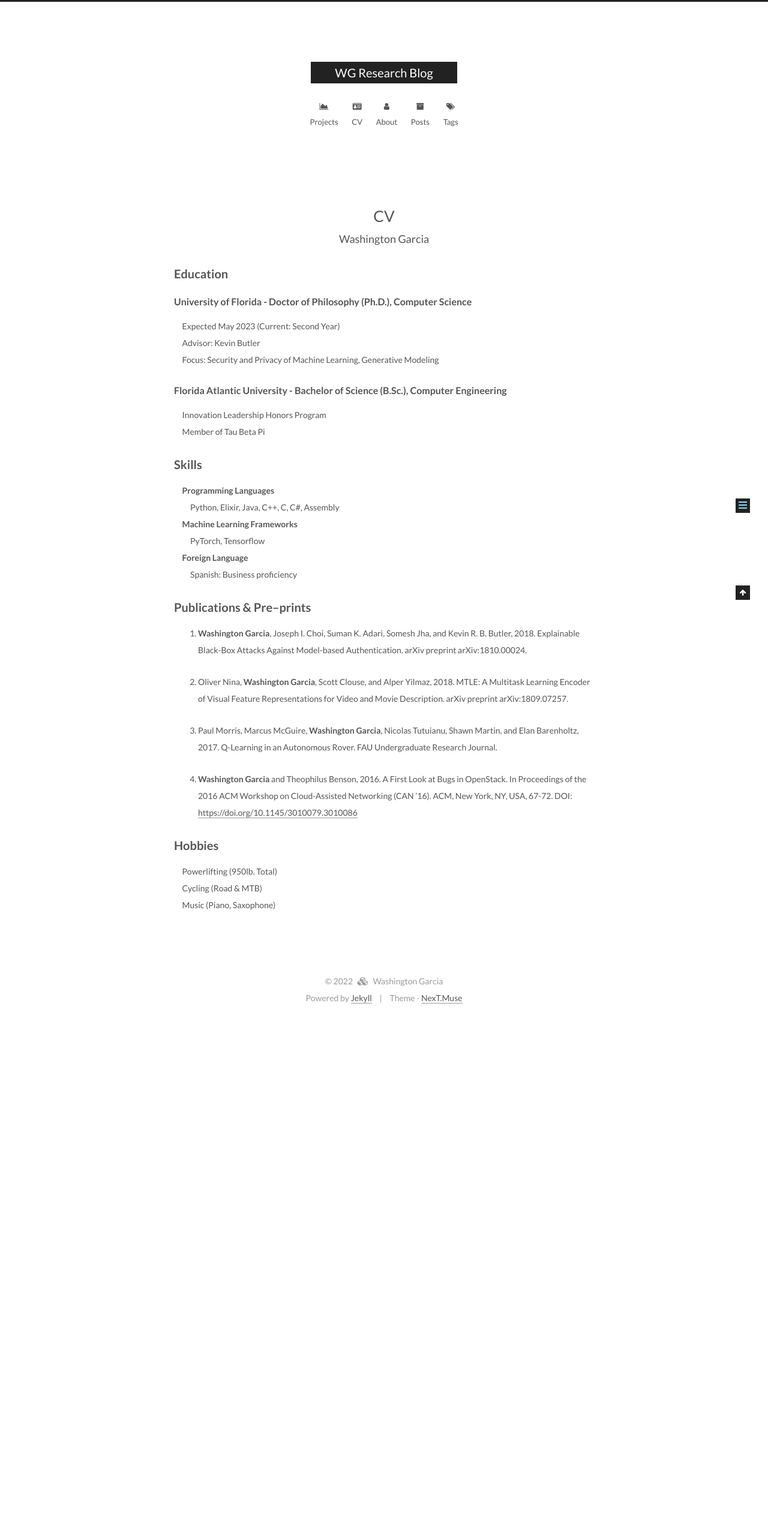
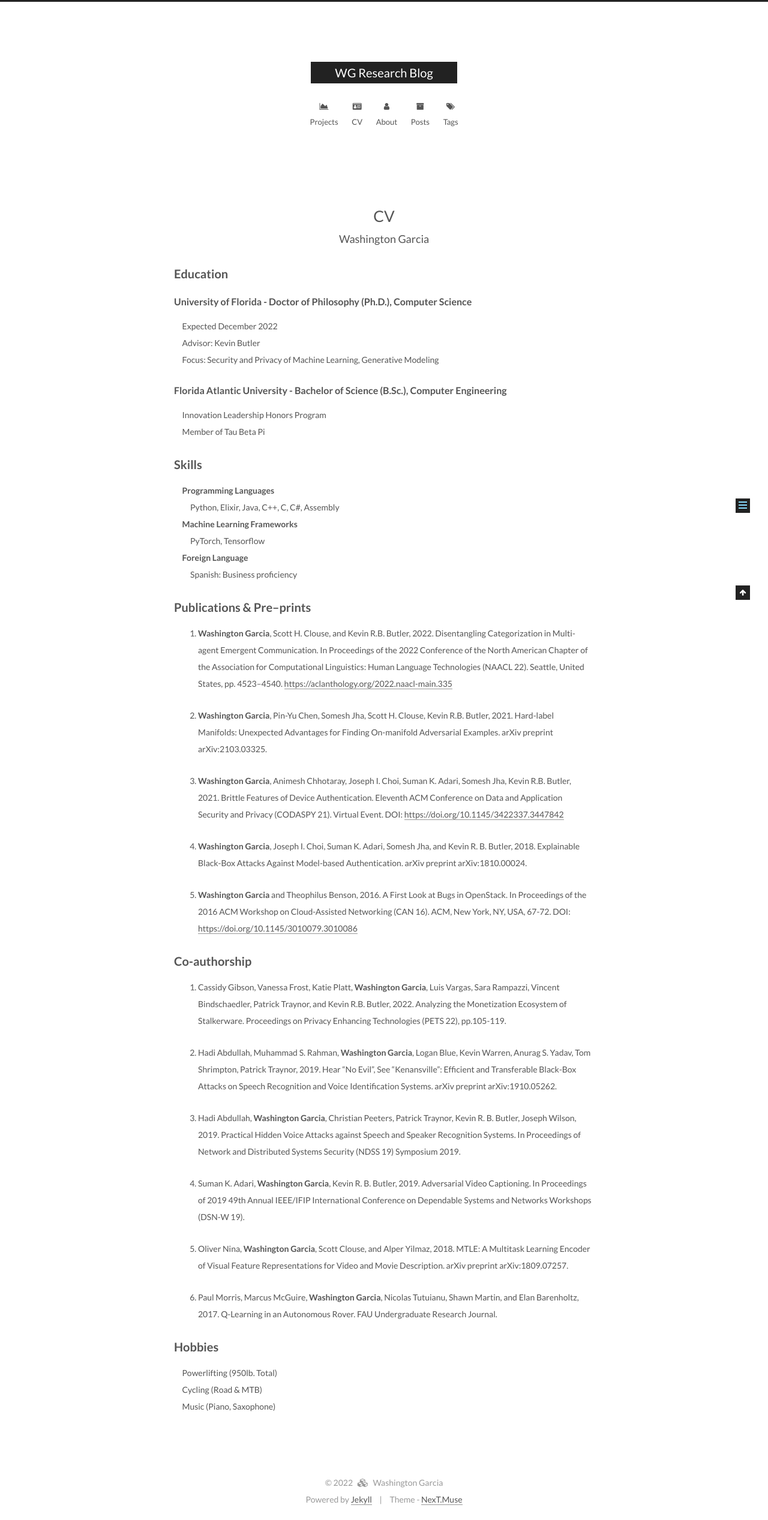
Before and after one commit to w-garcia/w-garcia.github.io, a Jekyll site: the page built from cv/index.md, in a window 1280 px wide. Shown: the whole page at 60% size. Built offline with Jekyll 4.4.1, drawn with Linux system fonts in a browser that asks for light colours; before the commit the page ends 1698 px from its top, so only the background shows below that.

Commit message:
update cv

```diff
--- a/cv/index.md
+++ b/cv/index.md
@@ -10,7 +10,7 @@ Washington Garcia
 ## Education
 
 #### University of Florida - Doctor of Philosophy (Ph.D.), Computer Science
-&nbsp;&nbsp;&nbsp;&nbsp;&nbsp;Expected May 2023 (Current: Second Year) \\
+&nbsp;&nbsp;&nbsp;&nbsp;&nbsp;Expected December 2022 \\
 &nbsp;&nbsp;&nbsp;&nbsp;&nbsp;Advisor: Kevin Butler \\
 &nbsp;&nbsp;&nbsp;&nbsp;&nbsp;Focus: Security and Privacy of Machine Learning, Generative Modeling
 
@@ -28,25 +28,30 @@ Washington Garcia
 
 ## Publications & Pre–prints
 
-1.  **Washington Garcia**, Joseph I. Choi, Suman K. Adari,
-    Somesh Jha, and Kevin R. B. Butler, 2018. Explainable Black-Box
-    Attacks Against Model-based Authentication. arXiv
-    preprint arXiv:1810.00024.
 
-2.  Oliver Nina, **Washington Garcia**, Scott Clouse, and
-    Alper Yilmaz, 2018. MTLE: A Multitask Learning Encoder of Visual
-    Feature Representations for Video and Movie Description. arXiv
-    preprint arXiv:1809.07257.
+1. **Washington Garcia**, Scott H. Clouse, and Kevin R.B. Butler, 2022. Disentangling Categorization in Multi-agent Emergent Communication. In Proceedings of the 2022 Conference of the North American Chapter of the Association for Computational Linguistics: Human Language Technologies (NAACL 22). Seattle, United States, pp. 4523–4540. <https://aclanthology.org/2022.naacl-main.335>
 
-3.  Paul Morris, Marcus McGuire, **Washington Garcia**,
-    Nicolas Tutuianu, Shawn Martin, and Elan Barenholtz, 2017.
-    Q-Learning in an Autonomous Rover. FAU Undergraduate
-    Research Journal.
+2. **Washington Garcia**, Pin-Yu Chen, Somesh Jha, Scott H. Clouse, Kevin R.B. Butler, 2021. Hard-label Manifolds: Unexpected Advantages for Finding On-manifold Adversarial Examples. arXiv preprint arXiv:2103.03325.
 
-4.  **Washington Garcia** and Theophilus Benson, 2016. A
-    First Look at Bugs in OpenStack. In Proceedings of the 2016 ACM
-    Workshop on Cloud-Assisted Networking (CAN ’16). ACM, New York, NY,
-    USA, 67-72. DOI: <https://doi.org/10.1145/3010079.3010086>
+3. **Washington Garcia**, Animesh Chhotaray, Joseph I. Choi, Suman K. Adari, Somesh Jha, Kevin R.B. Butler, 2021. Brittle Features of Device Authentication. Eleventh ACM Conference on Data and Application Security and Privacy (CODASPY 21). Virtual Event. DOI: <https://doi.org/10.1145/3422337.3447842>
+
+4. **Washington Garcia**, Joseph I. Choi, Suman K. Adari, Somesh Jha, and Kevin R. B. Butler, 2018. Explainable Black-Box Attacks Against Model-based Authentication. arXiv preprint arXiv:1810.00024.
+
+5. **Washington Garcia** and Theophilus Benson, 2016. A First Look at Bugs in OpenStack. In Proceedings of the 2016 ACM Workshop on Cloud-Assisted Networking (CAN 16). ACM, New York, NY, USA, 67-72. DOI: <https://doi.org/10.1145/3010079.3010086>
+
+## Co-authorship
+
+1. Cassidy Gibson, Vanessa Frost, Katie Platt, **Washington Garcia**, Luis Vargas, Sara Rampazzi, Vincent Bindschaedler, Patrick Traynor, and Kevin R.B. Butler, 2022. Analyzing the Monetization Ecosystem of Stalkerware. Proceedings on Privacy Enhancing Technologies (PETS 22), pp.105-119.
+
+2. Hadi Abdullah, Muhammad S. Rahman, **Washington Garcia**, Logan Blue, Kevin Warren, Anurag S. Yadav, Tom Shrimpton, Patrick Traynor, 2019. Hear "No Evil", See "Kenansville": Efficient and Transferable Black-Box Attacks on Speech Recognition and Voice Identification Systems. arXiv preprint arXiv:1910.05262.
+
+3. Hadi Abdullah, **Washington Garcia**, Christian Peeters, Patrick Traynor, Kevin R. B. Butler, Joseph Wilson, 2019. Practical Hidden Voice Attacks against Speech and Speaker Recognition Systems. In Proceedings of Network and Distributed Systems Security (NDSS 19) Symposium 2019.
+
+4. Suman K. Adari, **Washington Garcia**, Kevin R. B. Butler, 2019. Adversarial Video Captioning. In Proceedings of 2019 49th Annual IEEE/IFIP International Conference on Dependable Systems and Networks Workshops (DSN-W 19).
+
+5. Oliver Nina, **Washington Garcia**, Scott Clouse, and Alper Yilmaz, 2018. MTLE: A Multitask Learning Encoder of Visual Feature Representations for Video and Movie Description. arXiv preprint arXiv:1809.07257.
+
+6. Paul Morris, Marcus McGuire, **Washington Garcia**, Nicolas Tutuianu, Shawn Martin, and Elan Barenholtz, 2017. Q-Learning in an Autonomous Rover. FAU Undergraduate Research Journal.
 
 ## Hobbies
 
```
